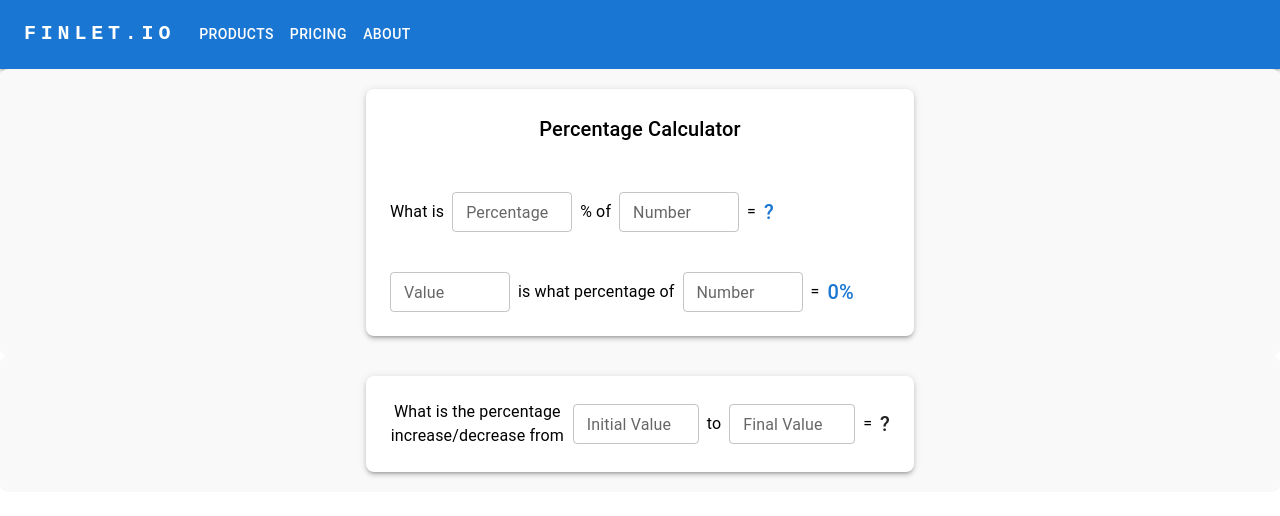
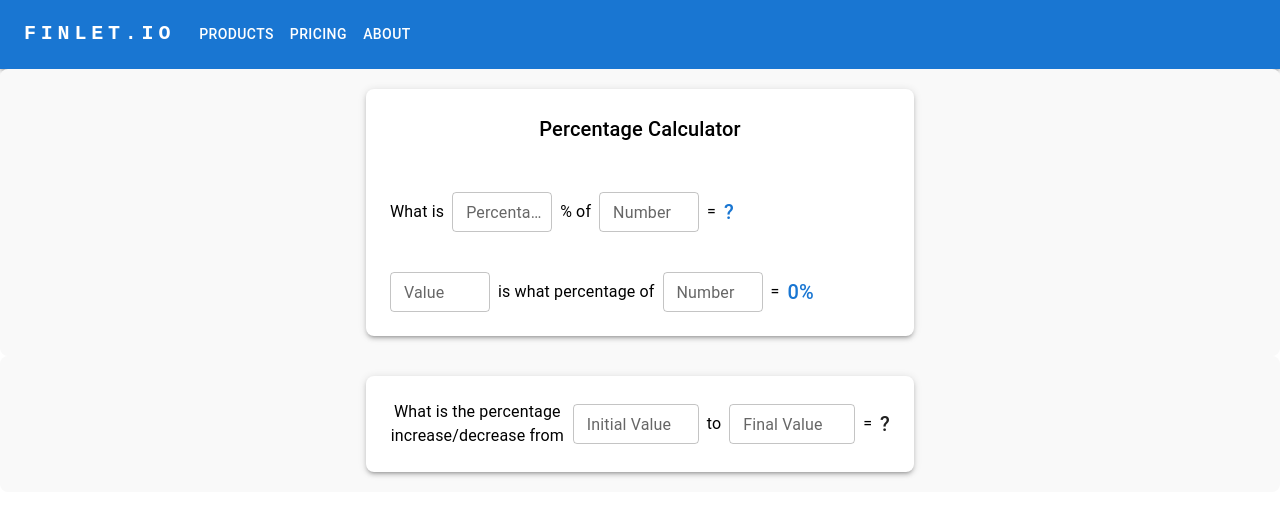
Before and after one commit to harixcode/finlet-web-v1, a React (Create React App) app: page / in a window 1280 px wide. Shown: the top 516 px of the page. Built offline with nearby package versions, Linux system fonts and the light colour scheme.

Commit message:
improved page viewability in smaller screens

```diff
--- a/src/components/percentage/percentage_calculator.tsx
+++ b/src/components/percentage/percentage_calculator.tsx
@@ -27,7 +27,7 @@ const PercentageCalculator = () => {
       <Typography variant="h6" gutterBottom>
         Percentage Calculator
       </Typography>
-      <Box sx={{ display: "flex", alignItems: "center", gap: 1, paddingTop:5,width: 500 }}>
+      <Box sx={{ display: "flex", alignItems: "center", gap: 1, paddingTop:5}}>
       <Typography>What is </Typography>
         <TextField
           type="number"
@@ -36,7 +36,7 @@ const PercentageCalculator = () => {
           size="small"
           value={percentage}
           onChange={(e) => setPercentage(e.target.value)}
-          sx={{ width: 120 }}
+          sx={{ width: '20%' }}
         />
         <Typography>% of</Typography>
         <TextField
@@ -46,14 +46,14 @@ const PercentageCalculator = () => {
           size="small"
           value={number}
           onChange={(e) => setNumber(e.target.value)}
-          sx={{ width: 120 }}
+          sx={{ width: '20%' }}
         />
         <Typography>=</Typography>
-        <Typography variant="h6" color="primary">
+        <Typography variant="h6" color="primary" display="flex">
           {result1 || "?"}
         </Typography>
       </Box>
-      <Box sx={{ display: "flex", alignItems: "center", gap: 1, paddingTop:5, width: 500 }}>
+      <Box sx={{ display: "flex", alignItems: "center", gap: 1, paddingTop:5}}>
         {/* Value to Percentage */}
         <TextField
           type="number"
@@ -62,7 +62,7 @@ const PercentageCalculator = () => {
           size="small"
           value={value1}
           onChange={(e) => setValue1(e.target.value)}
-          sx={{ width: 120 }}
+          sx={{ width: '20%' }}
         />
         <Typography>is what percentage of</Typography>
         <TextField
@@ -72,10 +72,10 @@ const PercentageCalculator = () => {
           size="small"
           value={number2}
           onChange={(e) => setNumber2(e.target.value)}
-          sx={{ width: 120 }}
+          sx={{ width: '20%' }}
         />
         <Typography>=</Typography>
-        <Typography variant="h6" color="primary">
+        <Typography variant="h6" color="primary" display="flex">
           {result2+ "%"|| "?"}
         </Typography>
       </Box>
```
